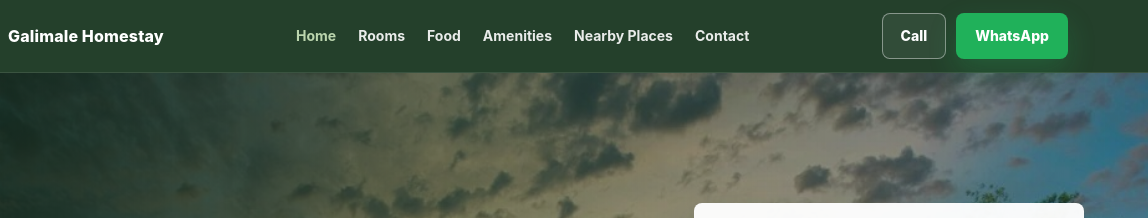
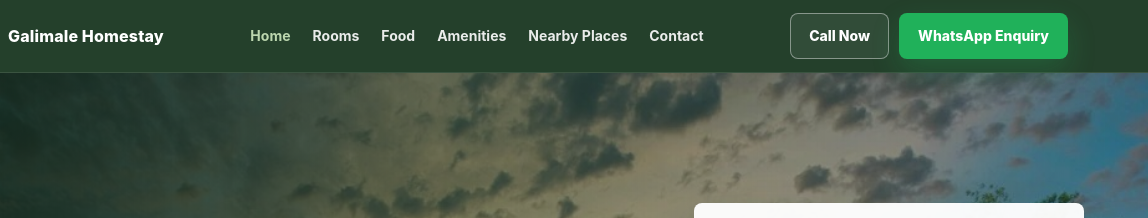
Before and after one commit to mamusthafa/sarithagali, a plain HTML site: page index.html in a window 1280 px wide. Shown: the top 218 px of the page, 132-1280 px from the left. Drawn offline with Linux system fonts and the light colour scheme.

Commit message:
Update call and WhatsApp button text in nav-actions

```diff
--- a/index.html
+++ b/index.html
@@ -52,10 +52,7 @@
         <a href="places.html">Nearby Places</a>
         <a href="contact.html">Contact</a>
       </nav>
-      <div class="nav-actions">
-        <a class="btn btn-outline desktop-only" href="tel:+918861176955">Call</a>
-        <a class="btn btn-primary" data-default-whatsapp href="#">WhatsApp</a>
-      </div>
+      <div class="nav-actions"><a class="btn btn-outline desktop-only" href="tel:+918861176955">Call Now</a><a class="btn btn-primary" data-default-whatsapp href="#">WhatsApp Enquiry</a></div>
     </div>
   </header>
 
```
